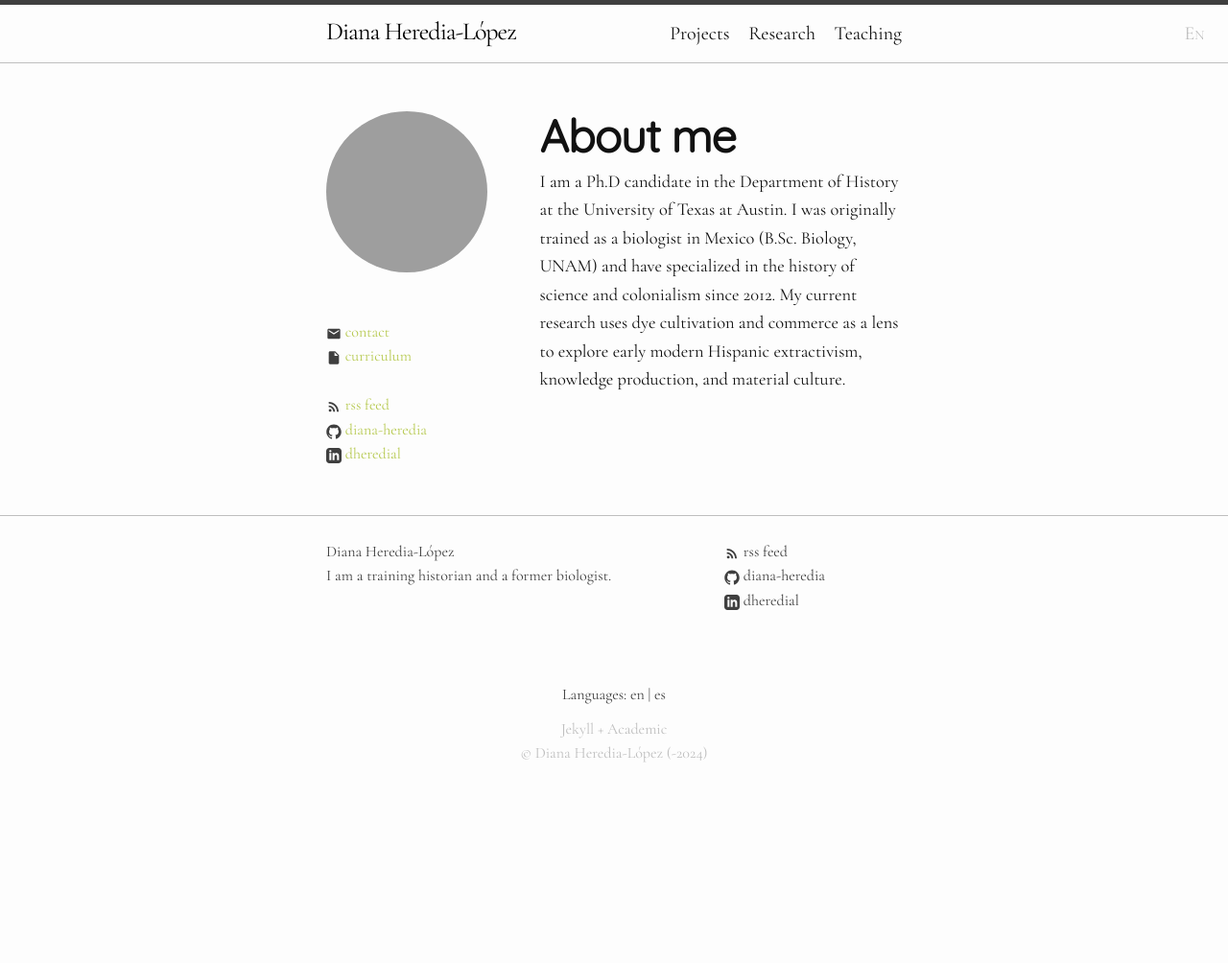
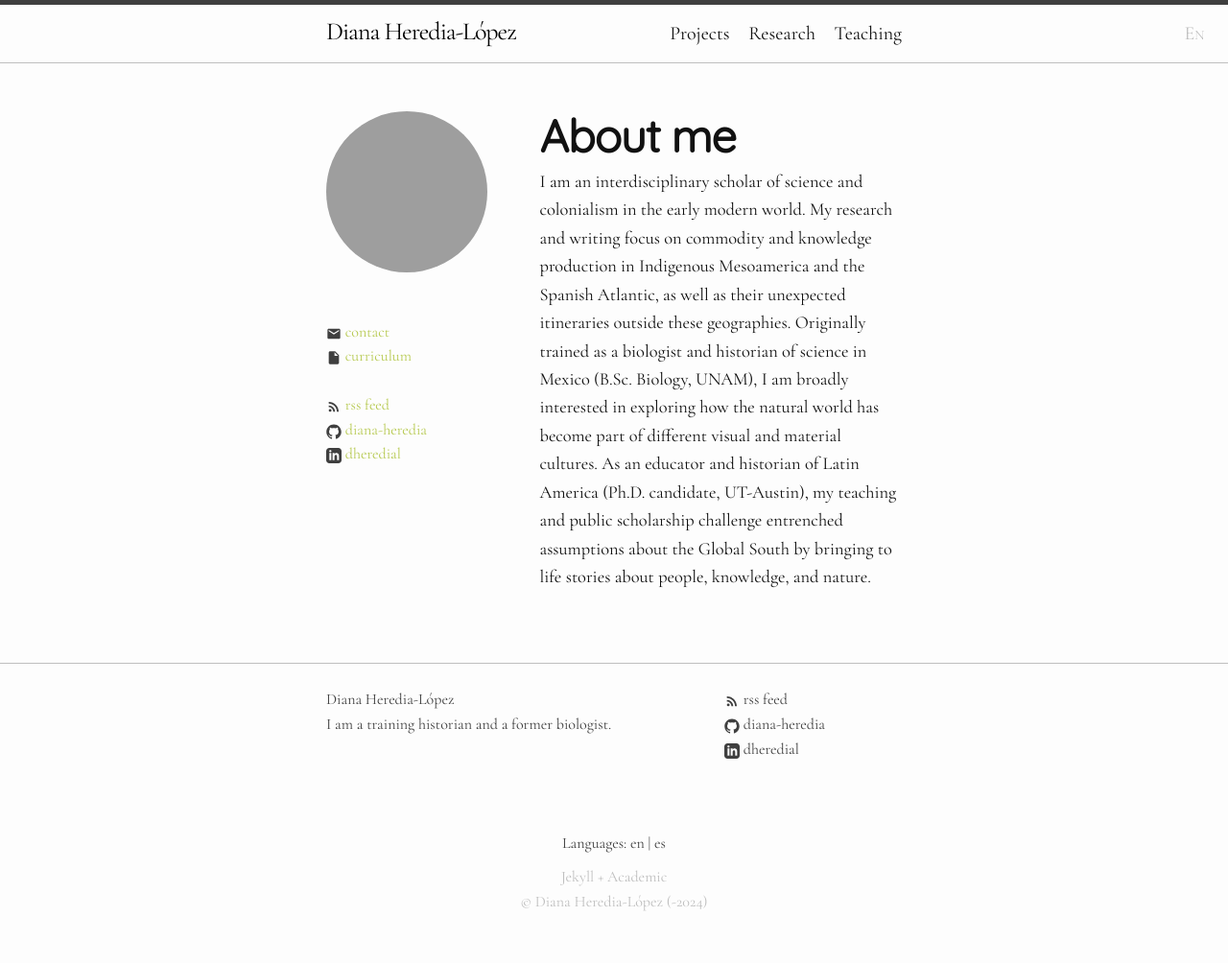
Before and after one commit to diana-heredia/diana-heredia.github.io, a Jekyll site: the page built from index.markdown, in a window 1280 px wide. Shown: the whole page at 96% size. Built offline with Jekyll 4.4.1, drawn with Linux system fonts in a browser that asks for light colours; before the commit the page ends 900 px from its top, so only the background shows below that; grey boxes are pictures that could not be loaded.

Commit message:
Update index.markdown
updated bio

```diff
--- a/index.markdown
+++ b/index.markdown
@@ -7,4 +7,4 @@ title: About me
 invisible: true
 permalink:
 ---
-I am a Ph.D candidate in the Department of History at the University of Texas at Austin. I was originally trained as a biologist in Mexico (B.Sc. Biology, UNAM) and have specialized in the history of science and colonialism since 2012. My current research uses dye cultivation and commerce as a lens to explore early modern Hispanic extractivism, knowledge production, and material culture.
+I am an interdisciplinary scholar of science and colonialism in the early modern world. My research and writing focus on commodity and knowledge production in Indigenous Mesoamerica and the Spanish Atlantic, as well as their unexpected itineraries outside these geographies. Originally trained as a biologist and historian of science in Mexico (B.Sc. Biology, UNAM), I am broadly interested in exploring how the natural world has become part of different visual and material cultures. As an educator and historian of Latin America (Ph.D. candidate, UT-Austin), my teaching and public scholarship challenge entrenched assumptions about the Global South by bringing to life stories about people, knowledge, and nature.
```
